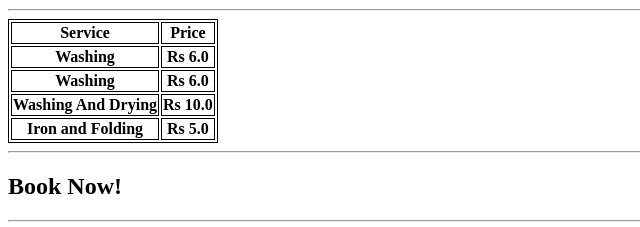
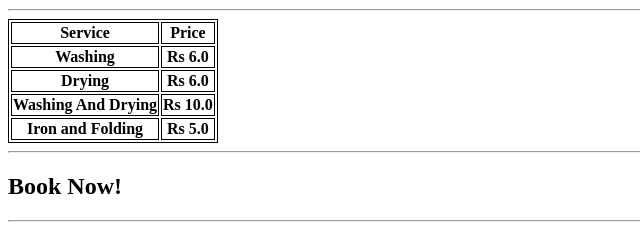
Before and after one commit to mrbeast109/laundary-Mart, a plain HTML site: page index.html in a window 1280 px wide. Shown: the part 810-1037 px from the top of the page, 0-640 px from the left. Drawn offline with Linux system fonts and the light colour scheme.

Commit message:
Revise price list and correct service names
Updated the price list and fixed duplicate service entries.

```diff
--- a/index.html
+++ b/index.html
@@ -52,7 +52,7 @@
                         <th style="border: 1px solid">Rs 6.0</th>
                     </tr>
                     <tr>
-                        <th style="border: 1px solid">Washing</th>
+                        <th style="border: 1px solid">Drying</th>
                         <th style="border: 1px solid">Rs 6.0</th>
                     </tr>
                     <tr>
@@ -90,4 +90,5 @@
         <p><strong>Email</strong> - info@laundrymart.com</p>
     </footer>
 </body>
+
 </html>
```
